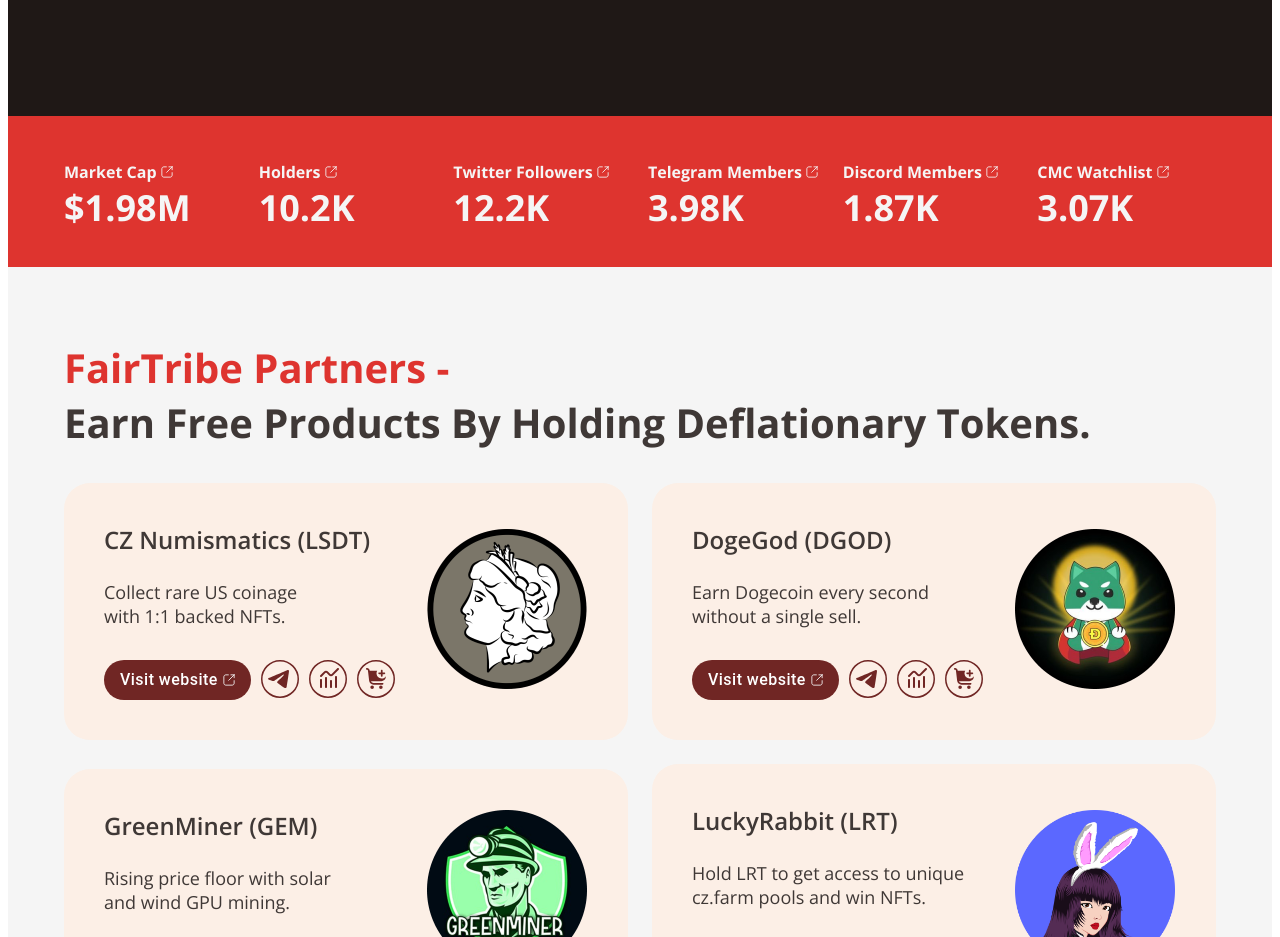
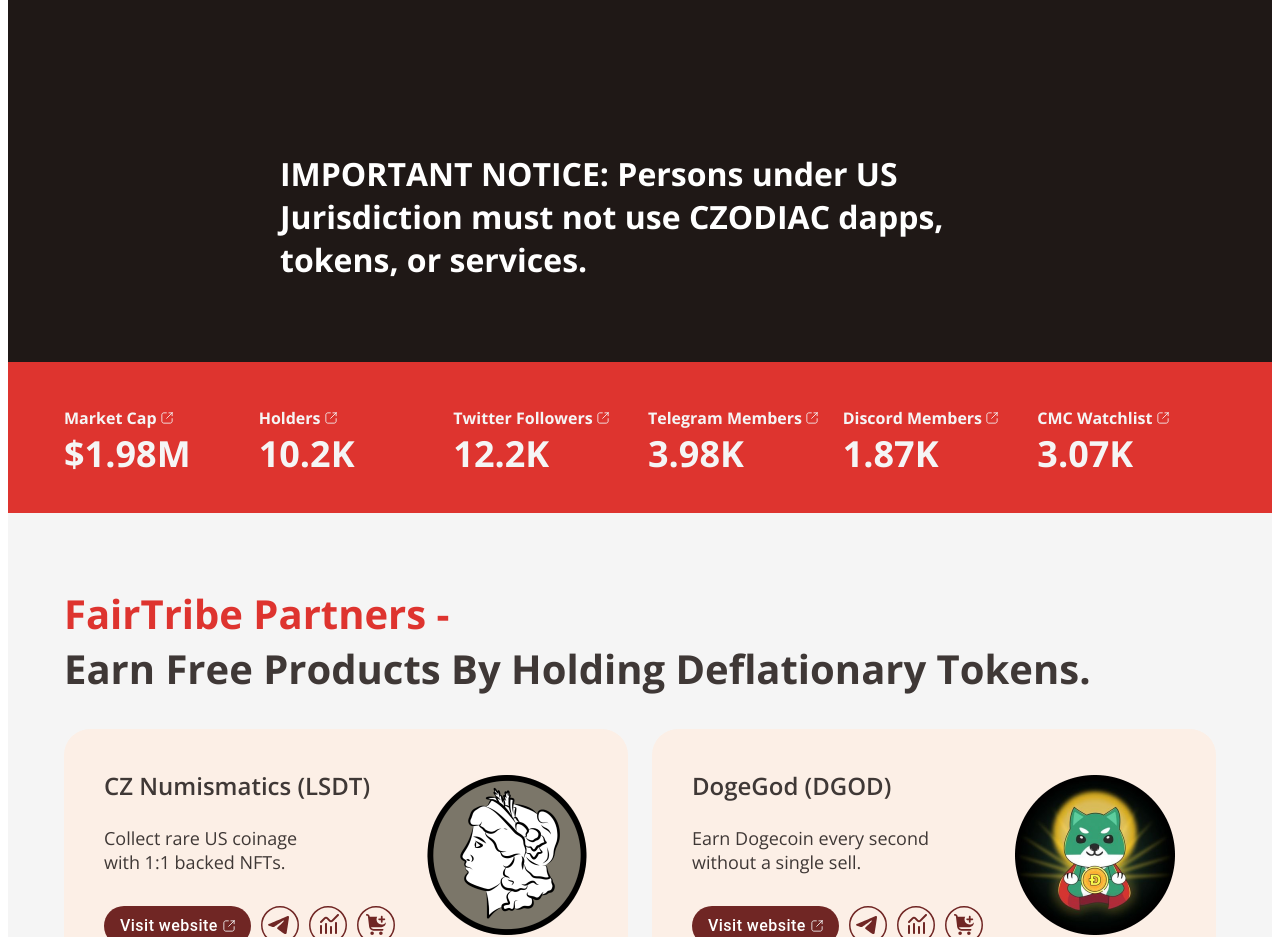
Before and after one commit to PlasticDigits/czodiac-site-v3, a Next.js app: page / in a window 1280 px wide. Shown: the part 1000-1937 px from the top of the page. Built offline with nearby package versions, Linux system fonts and the light colour scheme.

Commit message:
Update notice

```diff
--- a/components/layout/Mission.js
+++ b/components/layout/Mission.js
@@ -1,6 +1,6 @@
-import Image from 'next/image'
 import { Box, Container, useTheme } from '@mui/material';
 import Grid2 from '@mui/material/Unstable_Grid2';
+import Image from 'next/image';
 import ButtonPrimary from '../styled/ButtonPrimary';
 
 
@@ -51,7 +51,8 @@
                     </Grid2>
                 </Grid2>
             </Container>
-
+            <h1 style={{ maxWidth: '720px', color: 'white', marginLeft: 'auto', marginRight: 'auto', padding: '15px' }}>IMPORTANT NOTICE: Persons under US Jurisdiction must not use CZODIAC dapps, tokens, or services.</h1>
+            <br /><br />
         </Box >
     )
 }
```
